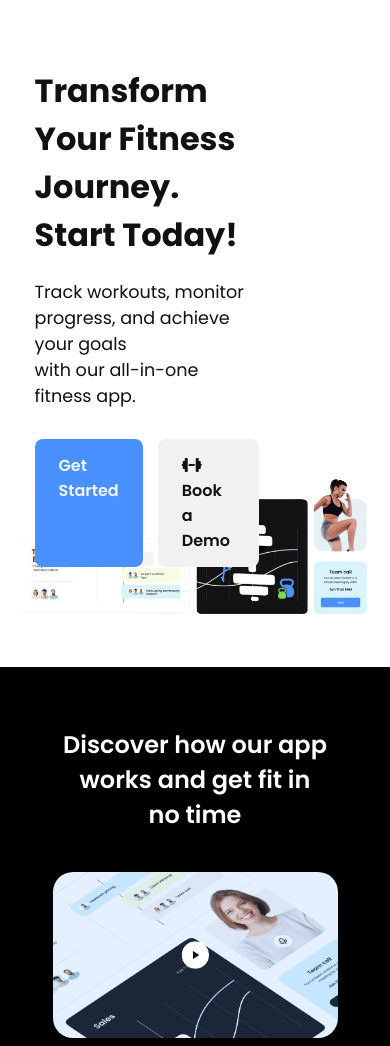
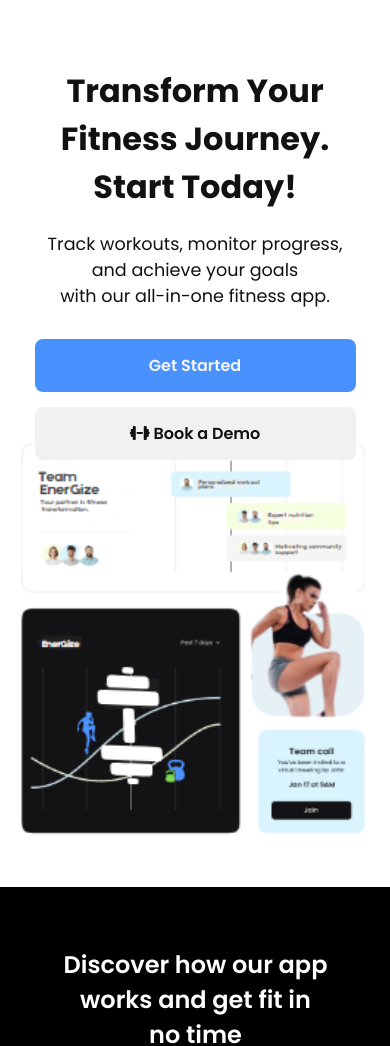
Before and after one commit to Atmosphere0102/Techyassignment, a plain HTML site: page Index.html in a window 390 px wide. Shown: the part 66-1112 px from the top of the page. Drawn offline with Linux system fonts and the light colour scheme.

Commit message:
Hero ssection mobile view adjusted

```diff
--- a/styles.css
+++ b/styles.css
@@ -444,6 +444,29 @@ ul {
     color: #ccc;
     text-decoration: none;
 }
+
+/* Keyframe Stylind for scroll animation start */
+@keyframes appear{
+  from{
+    opacity: 0;
+    scale: 0.5;
+  }
+  to{
+    opacity: 1;
+    scale: 1;
+  }
+}
+
+.how-container,
+.testimonials-container,
+.container-sm,
+.bg-black,
+.faq-item{
+  animation: appear linear;
+  animation-timeline: view();
+  animation-range: entry 0 cover 40%;
+}
+/* Keyframe Stylind for scroll animation start */
 /* Footer Section End  */
 
 /* Responsiveness start */
@@ -535,6 +558,7 @@ ul {
     grid-template-columns: 1fr;
     gap: 30px;
     margin-top: 50px;
+    margin-left: 50px;
   }
   .container-sm {
     max-width: 100%;
@@ -550,15 +574,30 @@ ul {
   /* Fiiter Test End */
 }
 
-@media (max-width: 600px) {
+@media (max-width: 669px) {
   .faq .container {
     padding: 30px 16px;
   }
-
   .faq-tabs {
     flex-direction: column;
     align-items: center;
   }
+  .hero .container {
+    background: url(/images/hero-bg-mobile.png) no-repeat;
+    background-size: 350px 400px;
+    background-position: bottom;
+    height: 770px;
+}
+  .hero .hero-content, .hero .hero-text {
+    width: 100%;
+    text-align: center;
+}
+  .hero-buttons {
+    display: flex;
+    gap: 15px;
+    flex-direction: column;
+  }
+
 }
 
 /* Show menu */
```
